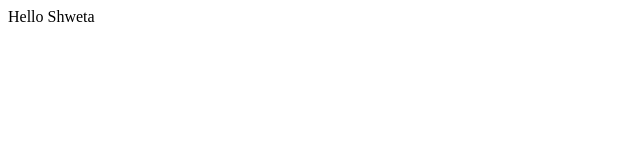
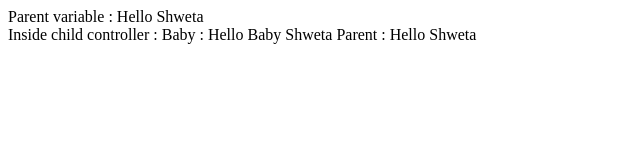
Before and after one commit to shwetapurushe/angularPhun, a website: page index.html in a window 1280 px wide. Shown: the whole page, without its empty margins (0-640 px from the left). Drawn offline with Linux system fonts and the light colour scheme.

Commit message:
controller as syntax example

```diff
--- a/app.js
+++ b/app.js
@@ -4,6 +4,10 @@
 
 var fun_App = angular.module('app', []);
 
-fun_App.controller("appController", function(){
+fun_App.controller("parentController", function(){
     this.stats = "Hello Shweta";
 });
+
+fun_App.controller("babyController", function(){
+    this.stats = "Hello Baby Shweta";
+});
--- a/index.html
+++ b/index.html
@@ -4,8 +4,16 @@
     <meta charset="UTF-8">
     <title></title>
 </head>
-<body ng-controller="appController as main">
-{{main.stats}}
+<body ng-controller="parentController as main">
+    Parent variable : {{main.stats}}
+
+    <div ng-controller="babyController as baby">
+
+        Inside child controller :
+        Baby : {{baby.stats}}
+        Parent : {{main.stats}}
+
+    </div>
 
 <script type="text/javascript" src="bower_components/angular/angular.min.js"></script>
 <script type="text/javascript" src="app.js"></script>
```
